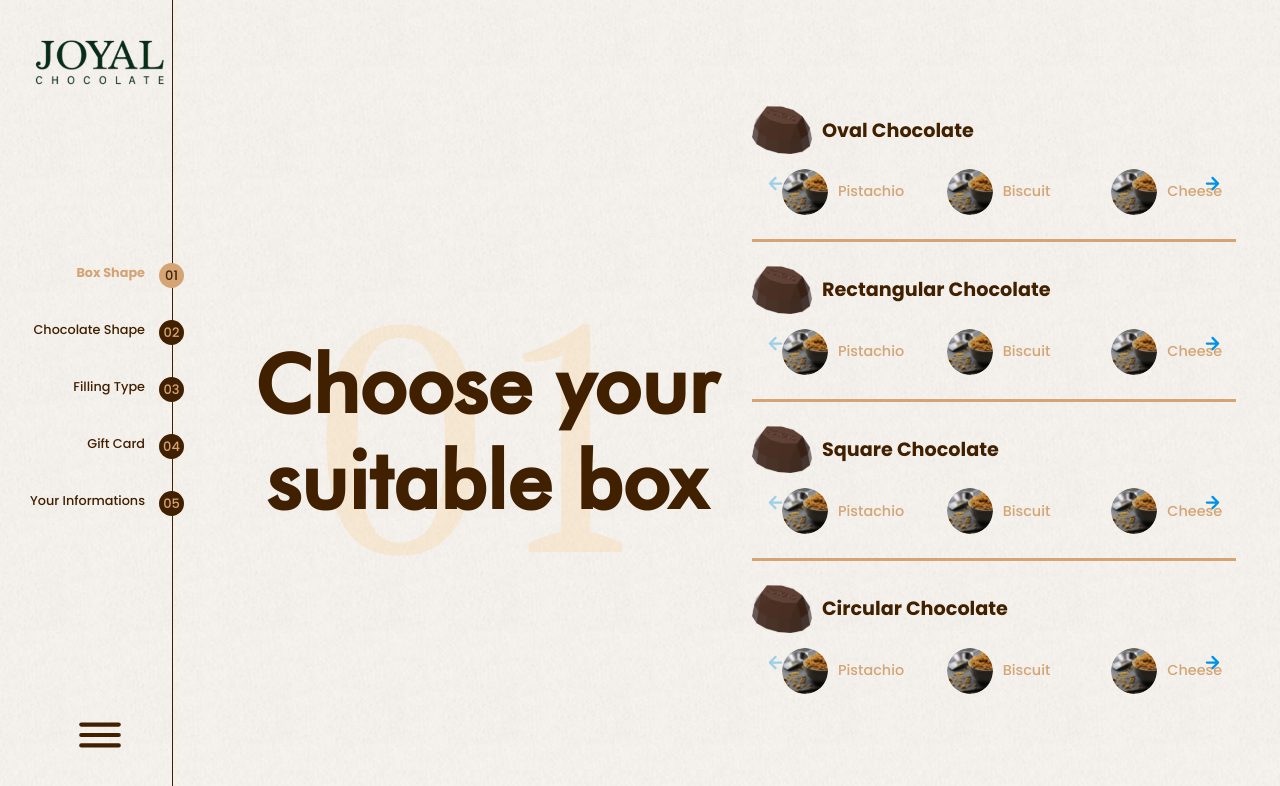
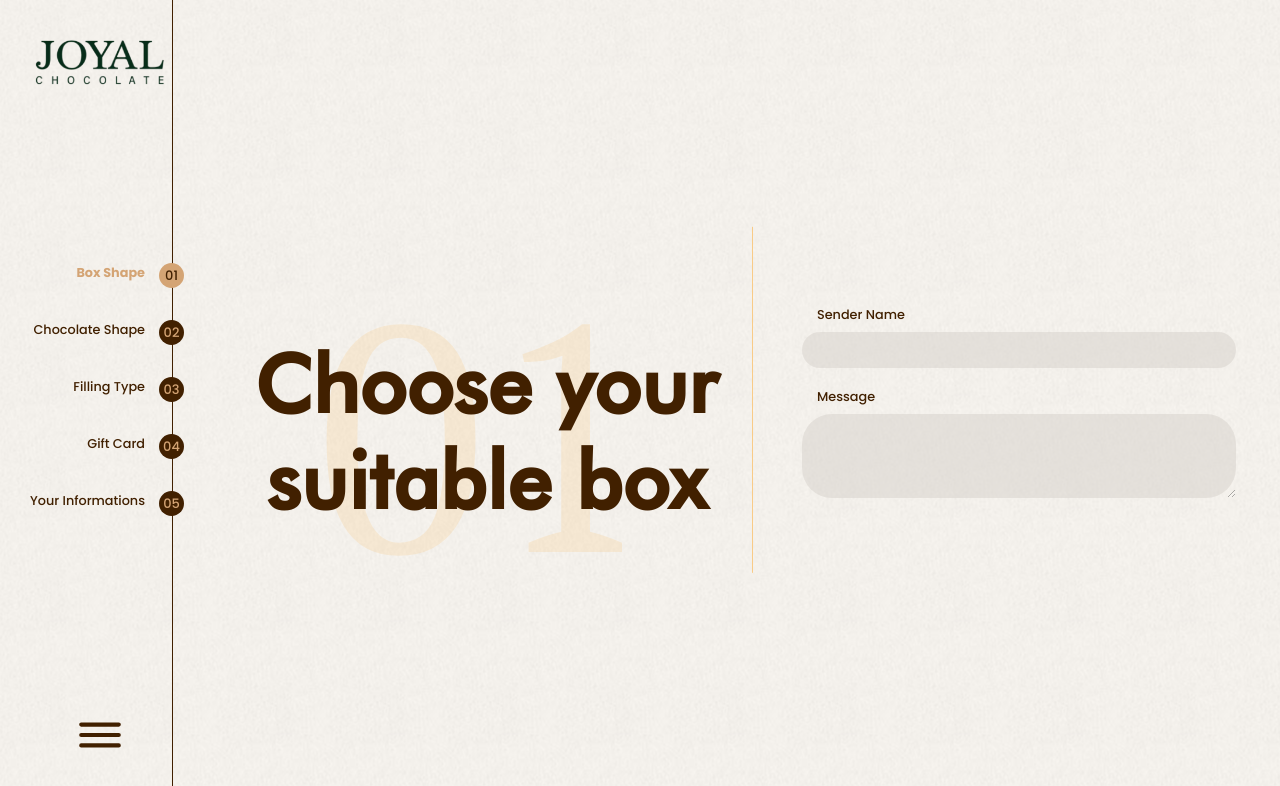
Before and after one commit to abdalkadermorgan/joyal-chocolate, a React (Create React App) app: page / in a window 1280 px wide. Shown: the top 786 px of the page. Built offline with nearby package versions, Linux system fonts and the light colour scheme.

Commit message:
firs form

```diff
--- a/src/assets/sass/_base.scss
+++ b/src/assets/sass/_base.scss
@@ -50,8 +50,25 @@ ul {
 }
 
 .swiper-button-prev {
-  left: 0;
+  left: 0 !important;
+  transform: translateY(25%);
 }
 .swiper-button-next {
-  right: 0;
+  right: 0 !important;
+  transform: translateY(25%);
 }
+
+.border-section{
+    position: relative;
+    padding-left: 50px;
+  &::before {
+    content: '';
+    height: calc(100% + 150px);
+    width: 1.2px;
+    background: $border-color;
+    position: absolute;
+    top: 50%;
+    left: 0;
+    transform: translateY(-50%);
+  }
+}
--- a/src/assets/sass/_variables.scss
+++ b/src/assets/sass/_variables.scss
@@ -23,3 +23,4 @@ $dark: #181c32;
 $headings-font-family: 'futura-medium', sans-serif;
 $font-family-base: 'Poppins', sans-serif;
 $font-family-number: 'PT Serif', serif;
+$border-color: #F9CB87;
--- a/src/assets/sass/components/_sections.scss
+++ b/src/assets/sass/components/_sections.scss
@@ -146,6 +146,7 @@
       border-top-right-radius: 30px;
       border-top-left-radius: 30px;
       transition: 0.2s;
+      padding: 8px 10px 8px 10px;
       &.active {
         background-color: $primary;
         .tab-header_img {
@@ -179,7 +180,7 @@
       }
     }
     .swiper-wrapper {
-      padding: 0 30px;
+      // padding: 0 30px;
     }
   }
   .chocolate-content {
@@ -244,3 +245,20 @@
     }
   }
 }
+
+.card-message {
+  label {
+    font-family: $font-family-base;
+    font-size: .8rem;
+    color: $primary;
+    margin-left: 15px;
+  }
+  input, textarea,.form-control:focus {
+    background-color: #D6D1CB;
+    color: $primary;
+    opacity: .5;
+    box-shadow: none;
+    border: none;
+    border-radius: 30px;
+  }
+}
--- /dev/null
+++ b/src/components/Form/CardMessage.js
@@ -0,0 +1,18 @@
+import { Form } from "react-bootstrap";
+
+const CardMessage = () => {
+  return (
+    <div className="border-section card-message">
+      <Form.Group className="mb-3">
+        <Form.Label>Sender Name</Form.Label>
+        <Form.Control type="text" />
+      </Form.Group>
+      <Form.Group>
+        <Form.Label>Message</Form.Label>
+        <Form.Control as="textarea" rows={3} />
+      </Form.Group>
+    </div>
+  );
+};
+
+export default CardMessage;
--- a/src/components/Steps/SelectBox.js
+++ b/src/components/Steps/SelectBox.js
@@ -2,6 +2,7 @@ import React, { useState } from "react";
 import { Col } from "react-bootstrap";
 import ToggleButton from "react-bootstrap/ToggleButton";
 import ToggleButtonGroup from "react-bootstrap/ToggleButtonGroup";
+import CardMessage from "../Form/CardMessage";
 import Box from "../Type/Box";
 import Chocolate from "../Type/Chocolate";
 import FillingType from "../Type/FillingType";
@@ -17,7 +18,7 @@ const SelectBox = () => {
 
   return (
     <Col lg={6}>
-      <FillingType />
+      <CardMessage />
     </Col>
   );
 };
--- a/src/components/Type/FillingType.js
+++ b/src/components/Type/FillingType.js
@@ -34,12 +34,12 @@ const FillingType = () => {
           navigation={true}
           modules={[Navigation]}
           className="mySwiper"
-          spaceBetween={10}
-          slidesPerView={3}
+          spaceBetween={0}
+          slidesPerView={4}
         >
           {type.filling_type.map((filling, index) => (
-            <SwiperSlide>
-              <div className='filling-type' key={`filling-type-${index}`}>
+            <SwiperSlide key={`filling-type-${index}`}>
+              <div className='filling-type'>
                 <div className="tab-header">
                   <div className="tab-header_img">
                     <img src={images.biscuitFilling} alt="" />
```
Also changed, not shown: src/assets/css/app.css.
